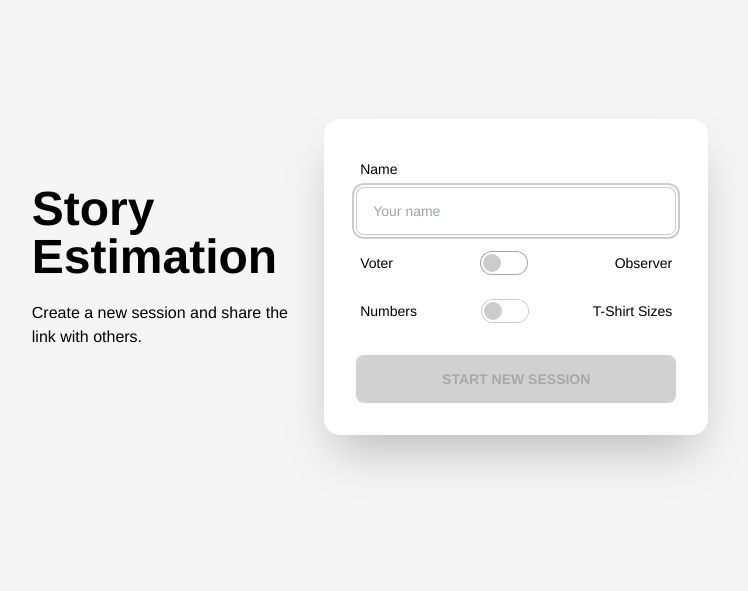
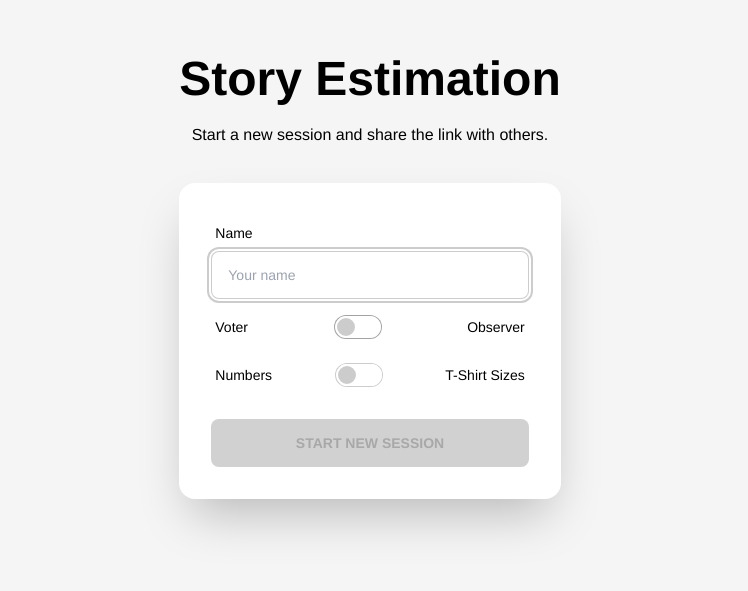
Before and after one commit to PatrikBird/estimate, a Vue app: page / in a window 1280 px wide. Shown: the part 123-714 px from the top of the page, without its empty margins (270-1018 px from the left). Built offline with nearby package versions, Linux system fonts and the light colour scheme; no server answers.

Commit message:
ui: adjust headlines

```diff
--- a/src/components/Overlay.vue
+++ b/src/components/Overlay.vue
@@ -15,10 +15,10 @@ async function handleJoinSession() {
 
 <template>
   <div class="hero min-h-screen bg-base-200">
-    <div class="flex-col justify-center hero-content lg:flex-row">
-      <div class="text-center lg:text-left">
+    <div class="flex-col justify-center hero-content">
+      <div class="text-center">
         <h1 class="mb-5 text-5xl font-bold">Join a session</h1>
-        <p class="mb-5">Insert your name to continue</p>
+        <p class="mb-5">Insert your name to continue.</p>
       </div>
       <div class="card flex-shrink-0 w-full max-w-sm shadow-2xl bg-base-100">
         <div class="card-body">
--- a/src/pages/Hero.vue
+++ b/src/pages/Hero.vue
@@ -19,10 +19,10 @@ async function handleSubmit() {
 
 <template>
   <div class="hero min-h-screen bg-base-200">
-    <div class="flex-col justify-center hero-content lg:flex-row">
-      <div class="text-center lg:text-left">
+    <div class="flex-col justify-center hero-content">
+      <div class="text-center">
         <h1 class="mb-5 text-5xl font-bold">Story Estimation</h1>
-        <p class="mb-5">Create a new session and share the link with others.</p>
+        <p class="mb-5">Start a new session and share the link with others.</p>
       </div>
       <div class="card flex-shrink-0 w-full max-w-sm shadow-2xl bg-base-100">
         <div class="card-body">
```
